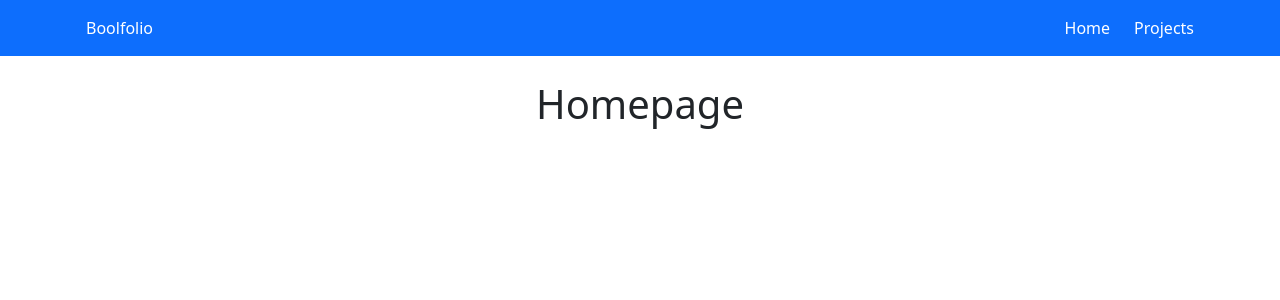
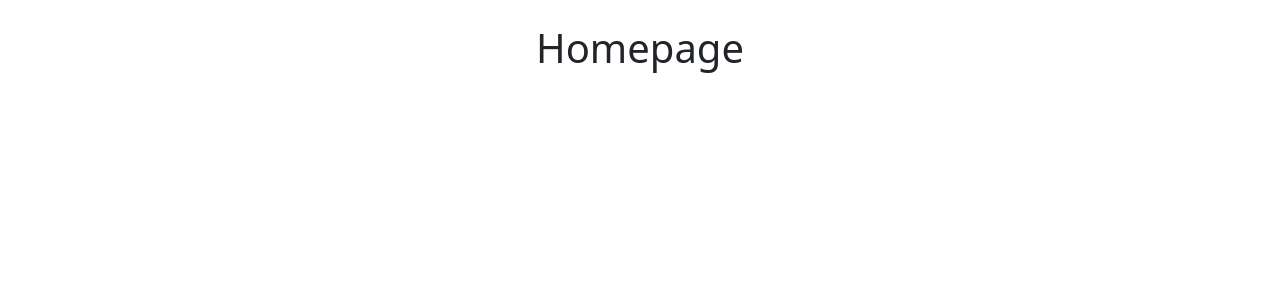
Before and after one commit to matteomedori/vite-boolfolio, a Vue app: page / in a window 1280 px wide. Shown: the top 300 px of the page. Built offline with nearby package versions, Linux system fonts and the light colour scheme.

Commit message:
feat: rimosso appheader

```diff
--- a/src/App.vue
+++ b/src/App.vue
@@ -1,16 +1,10 @@
 <script>
-import AppHeader from "./components/AppHeader.vue";
-import axios from "axios";
 export default {
   name: "Boolfolio",
-  components: {
-    AppHeader,
-  },
 };
 </script>
 
 <template>
-  <AppHeader />
   <router-view></router-view>
 </template>
 
```
